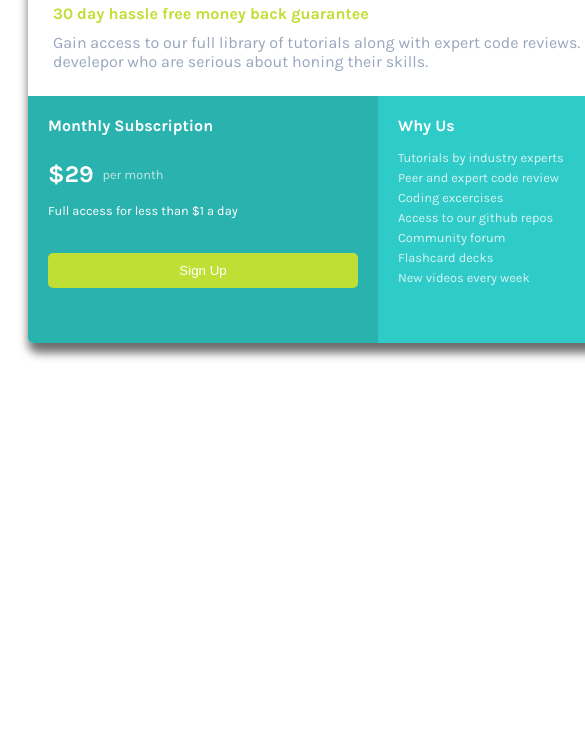
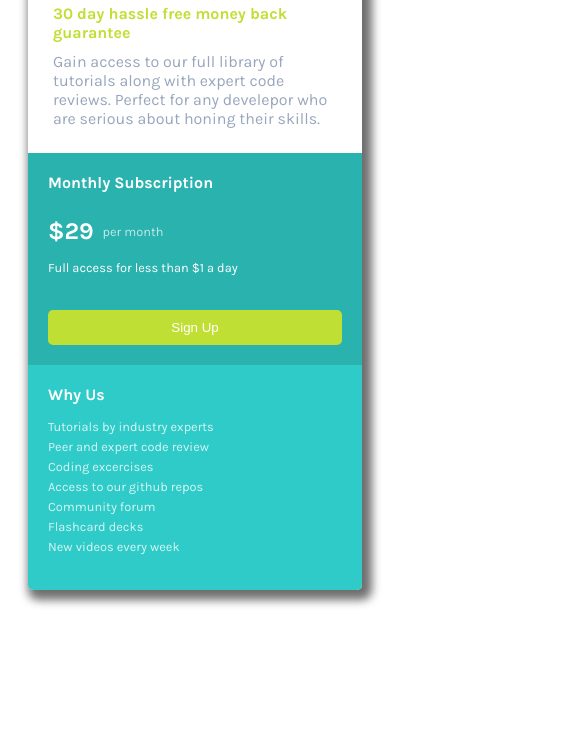
Before and after one commit to Arceus-1/pricing-card-frontend-mentor, a plain HTML site: page index.html in a window 390 px wide. Shown: the part 97-844 px from the top of the page, 585 px wide, since content can reach past the window. Drawn offline with Linux system fonts and the light colour scheme.

Commit message:
Update style.css

```diff
--- a/style.css
+++ b/style.css
@@ -127,3 +127,14 @@ button:hover{
     opacity: 0.8;
     line-height: 20px;
 }
+
+@media (max-width:650px){
+    .monthly-subscription, .why-us, .card{
+        width: auto;
+        height: auto;
+    }
+    .col{
+        display: flex;
+        flex-direction: column;
+    }
+}
```
